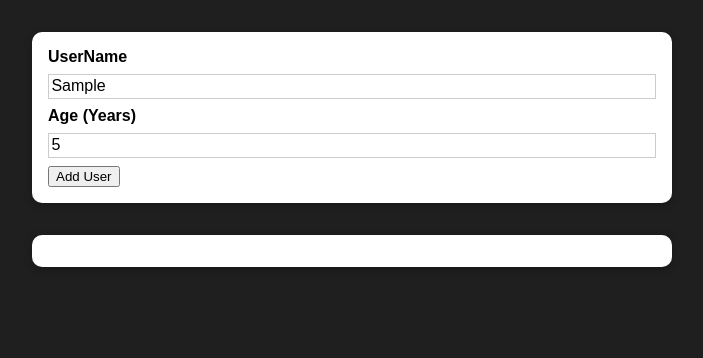
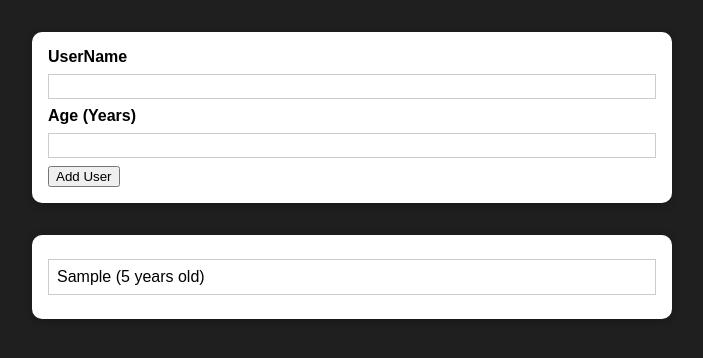
Before and after one commit to ivocardozo/AddUser, a React (Create React App) app: page / in a window 1280 px wide. Both pictures are taken after typing "Sample", "5" into the empty fields and a click on the button "Add User". Shown: the top 358 px of the page, without its empty margins (288-991 px from the left). Built offline with nearby package versions, Linux system fonts and the light colour scheme.

Commit message:
Managing a List of Users via State

```diff
--- a/src/App.js
+++ b/src/App.js
@@ -1,11 +1,21 @@
+import { useState } from 'react';
+
 import AddUser from './components/Users/AddUser';
 import UsersList from './components/Users/UsersList';
 
 function App() {
+  const [userList, setUserList] = useState([]);
+
+  const addUserHandler = (uName, uAge) => {
+    setUserList((prevUserList) => {
+      return [...prevUserList, {name: uName, age: uAge, id: Math.random().toString()}];
+    });
+  };
+
   return (
     <div>
-      <AddUser />
-      <UsersList users={[]}/>
+      <AddUser onUserAdd={addUserHandler}/>
+      <UsersList users={userList}/>
     </div>
   );
 }
--- a/src/components/Users/AddUser.js
+++ b/src/components/Users/AddUser.js
@@ -8,14 +8,19 @@ const AddUser = props => {
   const [userNameState, setUserNameState] = useState('');
   const [userAgeState, setUserAgeState] = useState('');
   const addUserHandler = (event) => {
+    console.log("inside Add user")
+    console.log(userNameState, userAgeState)
     event.preventDefault();
-    if(userNameState.trim().length === 0 || userAgeState.trim.length === 0) {
+
+    if(userNameState.trim().length === 0 || userAgeState.trim().length === 0) {
       return;
     }
+
     if(+userAgeState < 1) {
       return
     }
-    console.log(userNameState, userAgeState)
+
+    props.onUserAdd(userNameState, userAgeState)
     setUserNameState('');
     setUserAgeState('');
   };
@@ -35,7 +40,7 @@ const AddUser = props => {
         <input id='username' type='text' onChange={userNameChangeHandler} value={userNameState}/>
         <label>Age (Years)</label>
         <input id='age' type='number' onChange={userAgeChangeHandler} value={userAgeState}/>
-        <button type='submit'>Add User</button>
+        <button type='submit' onClick={addUserHandler}>Add User</button>
       </form>
     </Card>
   );
--- a/src/components/Users/UsersList.js
+++ b/src/components/Users/UsersList.js
@@ -6,7 +6,7 @@ const UsersList = props => {
     <Card className={classes.users}>
       <ul>
         {props.users.map((user) => (
-          <li>
+          <li key={user.id}>
             {user.name} ({user.age} years old)
           </li>
         ))}
```
